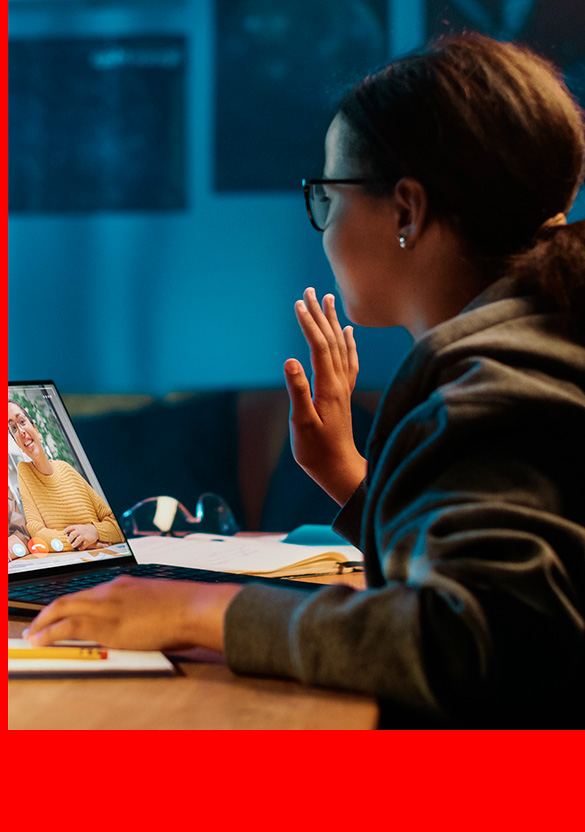
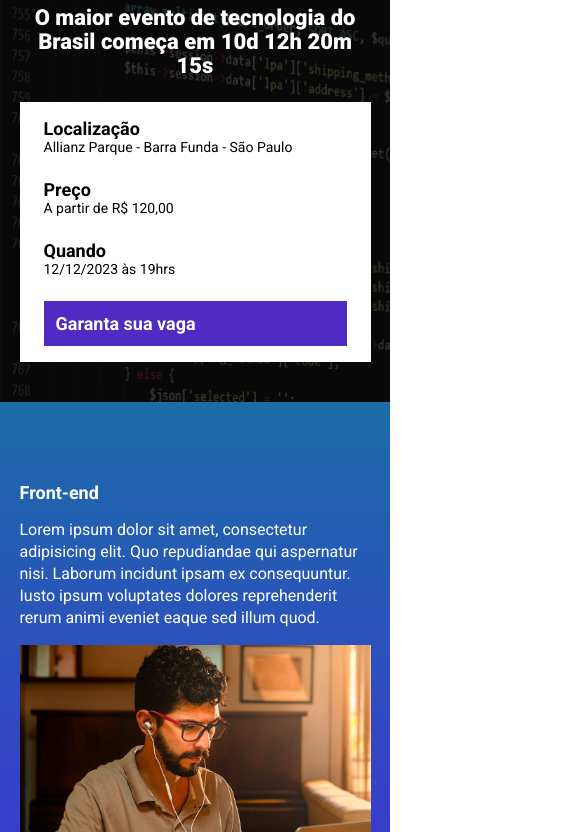
Before and after one commit to ystanz/mod22_ebac_talks, a website built with Parcel: page src/index.html in a window 390 px wide. Shown: the part 98-930 px from the top of the page, 585 px wide, since content can reach past the window. Before the commit the page ends 844 px from the top, so only its background shows below. Built offline with nearby package versions, Linux system fonts and the light colour scheme.

Commit message:
Creating sections and adding animations

```diff
--- a/package.json
+++ b/package.json
@@ -12,6 +12,7 @@
   "license": "ISC",
   "devDependencies": {
     "@parcel/transformer-sass": "^2.9.3",
+    "aos": "^3.0.0-beta.6",
     "parcel": "^2.9.3",
     "sharp": "^0.31.3"
   }
--- a/src/index.html
+++ b/src/index.html
@@ -3,12 +3,74 @@
 <head>
     <meta charset="UTF-8">
     <meta name="viewport" content="width=device-width, initial-scale=1.0">
+    <link rel="preconnect" href="https://fonts.googleapis.com">
+    <link rel="preconnect" href="https://fonts.gstatic.com" crossorigin>
+    <link href="https://fonts.googleapis.com/css2?family=Roboto:wght@400;700;900&display=swap" rel="stylesheet">
+    <link rel="stylesheet" href="https://unpkg.com/aos@next/dist/aos.css" />
     <link rel="stylesheet" href="./styles/main.scss">
-    <title>Document</title>
+    <title>EBAC Tech Talks</title>
 </head>
 <body>
-    <h1>Olá</h1>
-    <img src="./images/backend.png" alt="">
+    <header class="hero">
+        <div class="container">
+            <img class="hero__logo" src="./images/ebac_logo.svg" alt="EBAC">
+            <p class="hero__text">O maior evento de tecnologia do Brasil começa em 10d 12h 20m 15s</p>
+            <div class="infos-bar">
+                <ul class="infos-bar__infos">
+                    <li class="infos-bar__infos__item">
+                        <b>Localização</b>
+                        Allianz Parque - Barra Funda - São Paulo
+                    </li>
+                    <li class="infos-bar__infos__item">
+                        <b>Preço</b>
+                        A partir de R$ 120,00
+                    </li>
+                    <li class="infos-bar__infos__item">
+                        <b>Quando</b>
+                        12/12/2023 às 19hrs
+                    </li>
+                </ul>
+                <a href="" class="button button--primary">Garanta sua vaga</a>
+            </div>
+        </div>
+    </header>
+    <section class="event event--frontend">
+        <div class="container" data-aos="fade-right">
+            <div class="event__details">
+                <h2 class="event__details__title">Front-end</h2>
+                <p class="event__details__description">Lorem ipsum dolor sit amet, consectetur adipisicing elit. Quo repudiandae qui aspernatur nisi. Laborum incidunt ipsam ex consequuntur. Iusto ipsum voluptates dolores reprehenderit rerum animi eveniet eaque sed illum quod.</p>
+            </div>
+            <img class="event__image" src="./images/frontend.png" alt="Front-end">
+        </div>
+    </section>
+    <section class="event event--ui-ux event--image-left">
+        <div class="container" data-aos="fade-left">
+            <div class="event__details">
+                <h2 class="event__details__title">UI/ UX</h2>
+                <p class="event__details__description">Lorem ipsum dolor sit amet, consectetur adipisicing elit. Quo repudiandae qui aspernatur nisi. Laborum incidunt ipsam ex consequuntur. Iusto ipsum voluptates dolores reprehenderit rerum animi eveniet eaque sed illum quod.</p>
+            </div>
+            <img class="event__image" src="./images/ui-ux.png" alt="UI/ UX">
+        </div>
+    </section>
+    <section class="event event--data-science">
+        <div class="container" data-aos="fade-right">
+            <div class="event__details">
+                <h2 class="event__details__title">Data Science</h2>
+                <p class="event__details__description">Lorem ipsum dolor sit amet, consectetur adipisicing elit. Quo repudiandae qui aspernatur nisi. Laborum incidunt ipsam ex consequuntur. Iusto ipsum voluptates dolores reprehenderit rerum animi eveniet eaque sed illum quod.</p>
+            </div>
+            <img class="event__image" src="./images/data.png" alt="Data Science">
+        </div>
+    </section>
+    <section class="event event--backend event--image-left">
+        <div class="container" data-aos="fade-left">
+            <div class="event__details">
+                <h2 class="event__details__title">Back-end</h2>
+                <p class="event__details__description">Lorem ipsum dolor sit amet, consectetur adipisicing elit. Quo repudiandae qui aspernatur nisi. Laborum incidunt ipsam ex consequuntur. Iusto ipsum voluptates dolores reprehenderit rerum animi eveniet eaque sed illum quod.</p>
+            </div>
+            <img class="event__image" src="./images/backend.png" alt="Back-end">
+        </div>
+    </section>
+    <script src="https://unpkg.com/aos@next/dist/aos.js"></script>
     <script src="./scripts/main.js"></script>
 </body>
 </html>
--- a/src/scripts/main.js
+++ b/src/scripts/main.js
@@ -1 +1 @@
-console.log('ola mundo');
+AOS.init();
--- /dev/null
+++ b/src/styles/_event.scss
@@ -0,0 +1,57 @@
+@use 'variables';
+
+.event {
+    padding: 80px 0;
+    &--frontend {
+        background-image: linear-gradient(variables.$blue1, variables.$blue2);
+    }
+    &--ui-ux {
+        background-image: linear-gradient(variables.$blue2, variables.$pink);
+    }
+    &--data-science {
+        background-image: linear-gradient(variables.$pink, variables.$yellow);
+    }
+    &--backend {
+        background-image: linear-gradient(variables.$yellow, variables.$pink);
+    }
+    &--image-left {
+        .container {
+            flex-direction: row-reverse;
+        }
+    }
+    .container {
+        display: flex;
+        gap: 40px;
+    }
+
+    &__image {
+        max-width: 360px;
+    }
+
+    &__details {
+        &__title {
+            font-size: 18px;
+            font-weight: bold;
+            margin-bottom: 16px;
+        }
+
+        &__description {
+            line-height: 22px;
+        }
+    }
+
+    @media (max-width: 640px) {
+        .container {
+            display: block;
+        }
+
+        &__image {
+            width: 100%;
+        }
+
+        &__details {
+            margin-right: 0;
+            margin-bottom: 16px;
+        }
+    }
+}
--- /dev/null
+++ b/src/styles/_hero.scss
@@ -0,0 +1,51 @@
+.hero {
+    padding-top: 64px;
+    padding-bottom: 100px;
+    background-image: url(../images/fundo.png);
+    background-repeat: no-repeat;
+    background-size: cover;
+    position: relative;
+
+    .container {
+        position: relative;
+    }
+
+    &::before {
+        content: '';
+        position: absolute;
+        top: 0;
+        left: 0;
+        width: 100%;
+        height: 100%;
+        background-color: #000;
+        opacity: .7;
+    }
+
+    &__text {
+        margin: 64px 0;
+        font-size: 40px;
+        font-weight: 800;
+        line-height: 56px;
+        text-align: center;
+    }
+
+    &__logo {
+        display: block;
+        margin: 0 auto;
+        height: 80px;
+    }
+
+    @media (max-width: 650px) {
+        padding: 40px 0;
+
+        &__logo {
+            height: 40px;
+        }
+
+        &__text {
+            font-size: 22px;
+            line-height: 24px;
+            margin: 24px 0;
+        }
+    }
+}
--- /dev/null
+++ b/src/styles/_variables.scss
@@ -0,0 +1,8 @@
+$textColor: #fff;
+$secondaryTextColor: #000;
+
+$blue1: #1b6ca7;
+$blue2: #442bdb;
+$pink: #89223b;
+$yellow: #9c791d;
+$purple: #4f2ac3;
--- /dev/null
+++ b/src/styles/components/_buttons.scss
@@ -0,0 +1,25 @@
+@use '../variables';
+
+.button {
+    padding: 12px;
+    font-size: 18px;
+    font-weight: bold;
+    text-align: center;
+    white-space: nowrap;
+
+    &--primary {
+        color: variables.$textColor;
+        background-color: variables.$purple;
+        text-decoration: none;
+    }
+
+    @media (max-width: 640px) {
+        display: block;
+        width: 100%;
+    }
+
+    @media (max-width: 1024px) {
+        display: flex;
+        align-items: center
+    }
+}
--- /dev/null
+++ b/src/styles/components/_infos_bar.scss
@@ -0,0 +1,41 @@
+@use '../variables';
+
+.infos-bar {
+    padding: 16px 24px;
+    background-color: variables.$textColor;
+    display: flex;
+    justify-content: space-between;
+
+    &__infos {
+        display: flex;
+        gap: 40px;
+
+        &__item {
+            font-size: 14px;
+            color: variables.$secondaryTextColor;
+            b {
+                color: variables.$secondaryTextColor;
+                font-size: 18px;
+                display: block;
+            }
+        }
+    }
+
+    @media (max-width: 640px) {
+        display: block;
+
+        &__infos {
+            display: block;
+
+            &__item {
+                margin-bottom: 24px;
+            }
+        }
+    }
+
+    @media (max-width: 1024px) {
+        &__infos {
+            gap: 16px;
+        }
+    }
+}
--- a/src/styles/main.scss
+++ b/src/styles/main.scss
@@ -1,3 +1,28 @@
-body {
-    background-color: red;
+@use 'hero';
+@use 'components/infos_bar';
+@use 'components/buttons';
+@use 'event';
+@use 'variables';
+
+* {
+    margin: 0;
+    padding: 0;
+    box-sizing: border-box;
+    font-family: Roboto, 'sans serif';
+    color: variables.$textColor;
+    list-style: none;
 }
+
+.container {
+    max-width: 960px;
+    width: 100%;
+    margin: 0 auto;
+
+    @media (max-width: 640px) {
+        max-width: 80%;
+    }
+
+    @media (max-width: 1024px) {
+        max-width: 90%;
+    }
+}
```
Also changed, not shown: 1 other file.
